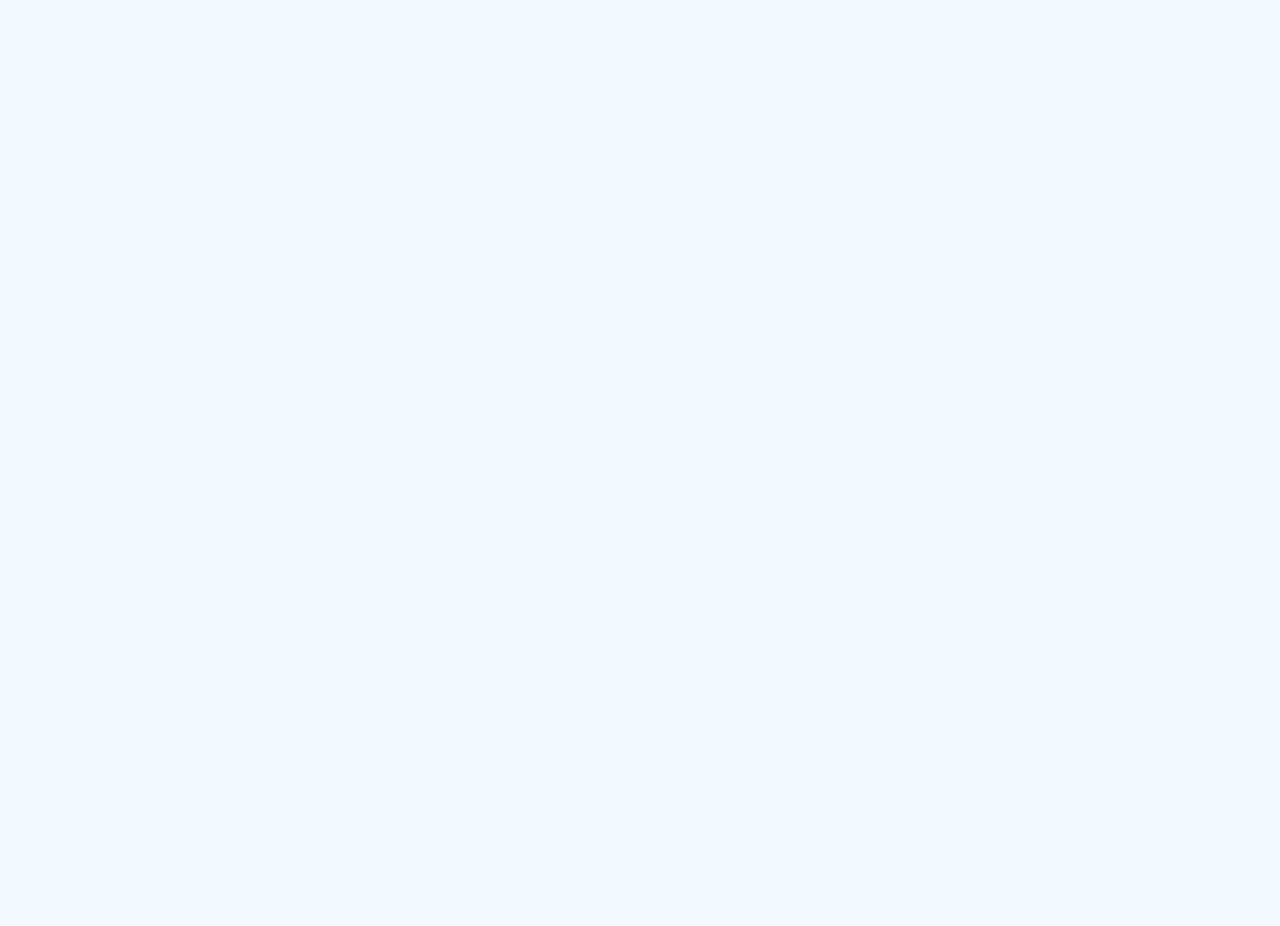
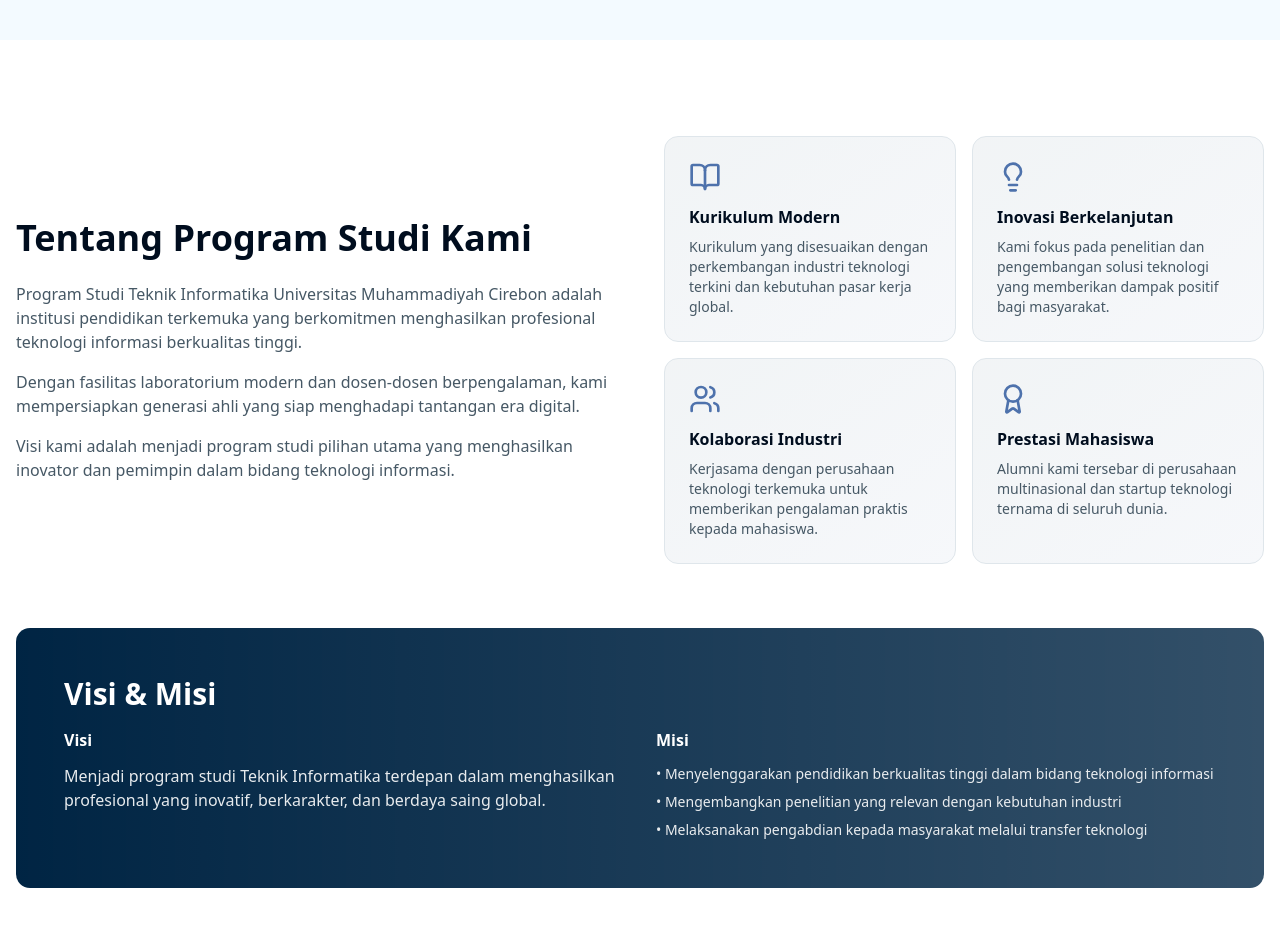
Before and after one commit to umc-dev/it-umc-fe, a Next.js app: page / in a window 1280 px wide. Shown: the part 1660-2586 px from the top of the page. Before the commit the page ends 1700 px from the top, so only its background shows below. Built offline with nearby package versions, Linux system fonts and the light colour scheme.

Commit message:
feat(landing): implement program info section on landing page

```diff
--- a/app/page.tsx
+++ b/app/page.tsx
@@ -1,11 +1,13 @@
 import Hero from "@/components/Sections/Hero";
 import LatestNews from "@/components/Sections/LatestNews";
+import ProgramInfo from "@/components/Sections/ProgramInfo";
 
 export default function Home() {
   return (
     <>
       <Hero />
       <LatestNews />
+      <ProgramInfo />
     </>
   );
 }
--- /dev/null
+++ b/components/Sections/ProgramInfo.tsx
@@ -0,0 +1,89 @@
+import { BookOpen, Lightbulb, Users, Award } from "lucide-react"
+
+const features = [
+  {
+    icon: BookOpen,
+    title: "Kurikulum Modern",
+    description:
+      "Kurikulum yang disesuaikan dengan perkembangan industri teknologi terkini dan kebutuhan pasar kerja global.",
+  },
+  {
+    icon: Lightbulb,
+    title: "Inovasi Berkelanjutan",
+    description:
+      "Kami fokus pada penelitian dan pengembangan solusi teknologi yang memberikan dampak positif bagi masyarakat.",
+  },
+  {
+    icon: Users,
+    title: "Kolaborasi Industri",
+    description:
+      "Kerjasama dengan perusahaan teknologi terkemuka untuk memberikan pengalaman praktis kepada mahasiswa.",
+  },
+  {
+    icon: Award,
+    title: "Prestasi Mahasiswa",
+    description: "Alumni kami tersebar di perusahaan multinasional dan startup teknologi ternama di seluruh dunia.",
+  },
+]
+
+export default function ProgramInfo() {
+  return (
+    <section className="py-16 md:py-24 bg-white">
+      <div className="container mx-auto px-4">
+        <div className="grid grid-cols-1 md:grid-cols-2 gap-12 items-center mb-12 md:mb-16">
+          <div>
+            <h2 className="text-3xl md:text-4xl font-bold text-foreground mb-6">Tentang Program Studi Kami</h2>
+            <div className="space-y-4 text-muted-foreground">
+              <p>
+                Program Studi Teknik Informatika Universitas Muhammadiyah Cirebon adalah institusi pendidikan terkemuka
+                yang berkomitmen menghasilkan profesional teknologi informasi berkualitas tinggi.
+              </p>
+              <p>
+                Dengan fasilitas laboratorium modern dan dosen-dosen berpengalaman, kami mempersiapkan generasi ahli
+                yang siap menghadapi tantangan era digital.
+              </p>
+              <p>
+                Visi kami adalah menjadi program studi pilihan utama yang menghasilkan inovator dan pemimpin dalam
+                bidang teknologi informasi.
+              </p>
+            </div>
+          </div>
+
+          <div className="grid grid-cols-1 md:grid-cols-2 gap-4">
+            {features.map((feature, index) => (
+              <div
+                key={index}
+                className="p-6 bg-linear-to-br from-primary/5 to-accent/5 rounded-xl border border-border hover:shadow-md transition-shadow"
+              >
+                <feature.icon className="w-8 h-8 text-accent mb-3" />
+                <h3 className="font-semibold text-foreground mb-2">{feature.title}</h3>
+                <p className="text-sm text-muted-foreground">{feature.description}</p>
+              </div>
+            ))}
+          </div>
+        </div>
+
+        <div className="bg-linear-to-r from-primary to-primary/80 text-white rounded-xl p-8 md:p-12">
+          <h3 className="text-2xl md:text-3xl font-bold mb-4">Visi & Misi</h3>
+          <div className="grid grid-cols-1 md:grid-cols-2 gap-8">
+            <div>
+              <h4 className="font-semibold mb-3">Visi</h4>
+              <p className="opacity-90">
+                Menjadi program studi Teknik Informatika terdepan dalam menghasilkan profesional yang inovatif,
+                berkarakter, dan berdaya saing global.
+              </p>
+            </div>
+            <div>
+              <h4 className="font-semibold mb-3">Misi</h4>
+              <ul className="space-y-2 opacity-90 text-sm">
+                <li>• Menyelenggarakan pendidikan berkualitas tinggi dalam bidang teknologi informasi</li>
+                <li>• Mengembangkan penelitian yang relevan dengan kebutuhan industri</li>
+                <li>• Melaksanakan pengabdian kepada masyarakat melalui transfer teknologi</li>
+              </ul>
+            </div>
+          </div>
+        </div>
+      </div>
+    </section>
+  )
+}
```
